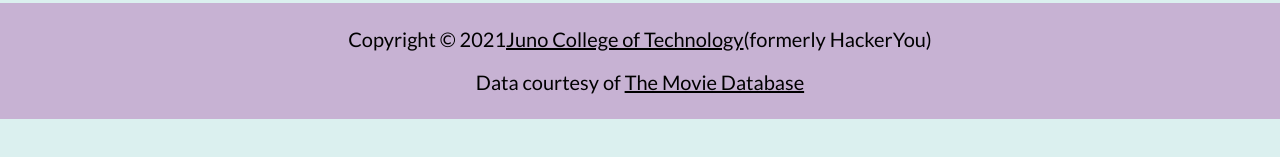
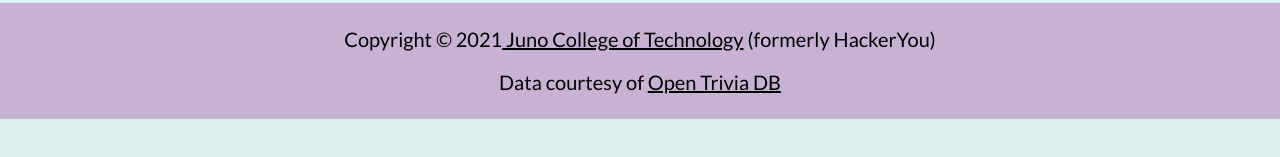
Before and after one commit to The-Film-Factory/the-film-factory, a React (Create React App) app: page / in a window 1280 px wide. Shown: the part 291-448 px from the top of the page. Built offline with nearby package versions, Linux system fonts and the light colour scheme.

Commit message:
"fix dependency warning"

```diff
--- a/src/App.js
+++ b/src/App.js
@@ -18,6 +18,7 @@ function App() {
           <Route path="/movie/:movieID">
             <ForeignMovie />
           </Route>
+          {/* This prompts the warning of unique key prop */}
           <Route path="/movie/:movieID/:foreignMovieID">
             <MovieMatch />
           </Route>
@@ -26,12 +27,14 @@ function App() {
         <footer>
           <p>
             Copyright © 2021
-            <a href="https://junocollege.com/">Juno College of Technology</a>
+            <a href="https://junocollege.com/">
+              {" "}
+              Juno College of Technology
+            </a>{" "}
             (formerly HackerYou)
           </p>
           <p>
-            Data courtesy of{" "}
-            <a href="https://www.themoviedb.org/"> The Movie Database</a>
+            Data courtesy of <a href="https://opentdb.com/"> Open Trivia DB</a>
           </p>
         </footer>
       </div>
--- a/src/EnglishMovieSearch.js
+++ b/src/EnglishMovieSearch.js
@@ -1,7 +1,6 @@
 import { useEffect, useState } from "react";
 import axios from "axios";
 import { Link } from "react-router-dom";
-import ErrorComponent from "./ErrorComponent";
 import MovieCard from "./MovieCard";
 
 //First call to get userInput in English name and make the call to get user search
--- a/src/MovieMatch.js
+++ b/src/MovieMatch.js
@@ -3,15 +3,15 @@ import { useParams } from "react-router-dom";
 import MovieCard from "./MovieCard";
 import axios from "axios";
 
-import { handlePushToFirebase } from './ourDbFunctions.js';
+import { handlePushToFirebase } from "./ourDbFunctions.js";
 
 const MovieMatch = () => {
-
   const [englishFilmRes, setEnglishFilmRes] = useState([]);
   const [foreignFilmRes, setForeignFilmRes] = useState([]);
   const { movieID, foreignMovieID } = useParams();
 
-  useEffect(function () {
+  useEffect(
+    function () {
       const apiCallID = function (URL, setPath) {
         axios({
           url: URL,
@@ -21,15 +21,21 @@ const MovieMatch = () => {
             api_key: "686f4b568f616a8066ae90d21c06dffe",
           },
         }).then((res) => {
-        console.log(res);
           setPath(res.data);
         });
-    }
+      };
 
-    apiCallID(`https://api.themoviedb.org/3/movie/${movieID}`, setEnglishFilmRes)
-    apiCallID(`https://api.themoviedb.org/3/movie/${foreignMovieID}`, setForeignFilmRes)
-
-  }, [foreignMovieID]);
+      apiCallID(
+        `https://api.themoviedb.org/3/movie/${movieID}`,
+        setEnglishFilmRes
+      );
+      apiCallID(
+        `https://api.themoviedb.org/3/movie/${foreignMovieID}`,
+        setForeignFilmRes
+      );
+    },
+    [movieID, foreignMovieID]
+  );
 
   return (
     <div>
```
Lines whose indentation alone changed are shown as unchanged.
